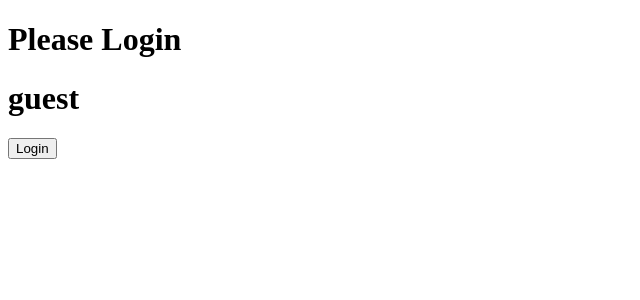
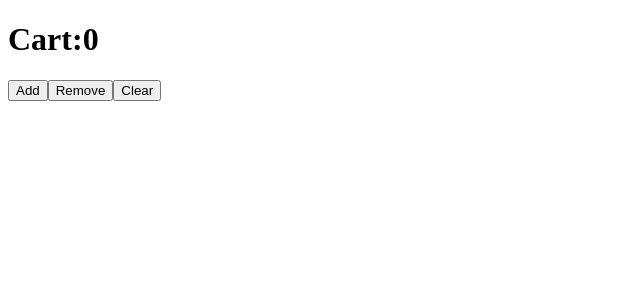
Before and after one commit to Rairohan/react-concepts, a React (Vite) app: page / in a window 1280 px wide. Shown: the top 300 px of the page, without its empty margins (0-640 px from the left). Built offline with nearby package versions, Linux system fonts and the light colour scheme.

Commit message:
first task : useReducer

```diff
--- a/src/App.jsx
+++ b/src/App.jsx
@@ -1,4 +1,4 @@
-import { createContext, use, useState } from 'react'
+import { createContext, use, useReducer, useState } from 'react'
 // --------------Task 1------------------
 // import Navbar from './components/Navbar';
 // import Card from './components/Card';
@@ -80,27 +80,35 @@ import { createContext, use, useState } from 'react'
 // )
 // }
 // --------------Login system------------------
-import Dashboard from './Login_sys/Dashboard';
-import Navbar from './Login_sys/Navbar';
-import Loginbutton from './Login_sys/Loginbutton';
-export const AuthContext = createContext();
+// import Dashboard from './Login_sys/Dashboard';
+// import Navbar from './Login_sys/Navbar';
+// import Loginbutton from './Login_sys/Loginbutton';
+// export const AuthContext = createContext();
+// export default function App(){
+//   const [isLoggedIn,setIsLoggedIn] = useState(false)
+//   const [user,setUser] =useState(null)
+//     function login(){
+//       setIsLoggedIn(true)
+//       setUser({name : "rohan"})
+//     }
+//     function logout(){
+//       setIsLoggedIn(false)
+//       setUser(null)
+//     }
+//     return(
+//       <AuthContext.Provider value ={{login,logout,user,isLoggedIn}}>
+//         <Dashboard/>
+//         <Navbar/>
+//         <Loginbutton/>
+//       </AuthContext.Provider>
+//     )
+
+// }
+// --------------Reducer-eg----------------------
+import Cartcounter from './reducer/Cartcounter'
 export default function App(){
-  const [isLoggedIn,setIsLoggedIn] = useState(false)
-  const [user,setUser] =useState(null)
-    function login(){
-      setIsLoggedIn(true)
-      setUser({name : "rohan"})
-    }
-    function logout(){
-      setIsLoggedIn(false)
-      setUser(null)
-    }
-    return(
-      <AuthContext.Provider value ={{login,logout,user,isLoggedIn}}>
-        <Dashboard/>
-        <Navbar/>
-        <Loginbutton/>
-      </AuthContext.Provider>
-    )
-
+  const [count, dispatch] = useReducer(useReducer,0)
+  return(
+    <Cartcounter/>
+  )
 }
--- /dev/null
+++ b/src/reducer/Cartcounter.jsx
@@ -0,0 +1,23 @@
+import { useReducer } from "react";
+
+function reducer(state, action) {
+  switch(action.type) {
+    case "add":    return state + 1
+    case "remove": return state > 0 ? state - 1 : 0
+    case "clear":  return 0
+    default:       return state
+  }
+}
+
+export default function Cartcounter() {
+  const [count, dispatch] = useReducer(reducer, 0)
+
+  return (
+    <div>
+      <h1>Cart:{count}</h1>
+      <button onClick={()=>dispatch({type : "add"})}>Add</button>
+      <button onClick={()=>dispatch({type: "remove"})}>Remove</button>
+      <button onClick={()=>dispatch ({type:"clear"})}>Clear</button>
+    </div>
+  )
+}
```
